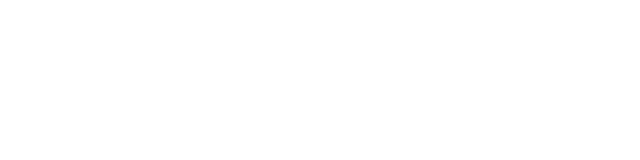
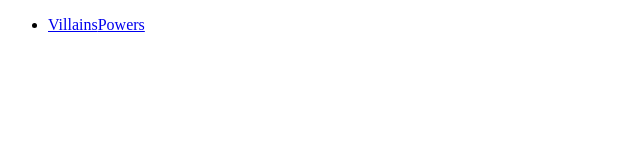
Before and after one commit to wingsuitist/villains, an Angular app: page / in a window 1280 px wide. Shown: the top 160 px of the page, without its empty margins (0-640 px from the left). Built offline with nearby package versions, Linux system fonts and the light colour scheme.

Commit message:
navigation

```diff
--- a/src/app/app.component.html
+++ b/src/app/app.component.html
@@ -1 +1,7 @@
+<ul>
+  <li>
+    <a routerLink="villains">Villains</a>
+    <a routerLink="powers">Powers</a>
+  </li>
+</ul>
 <router-outlet></router-outlet>
```
